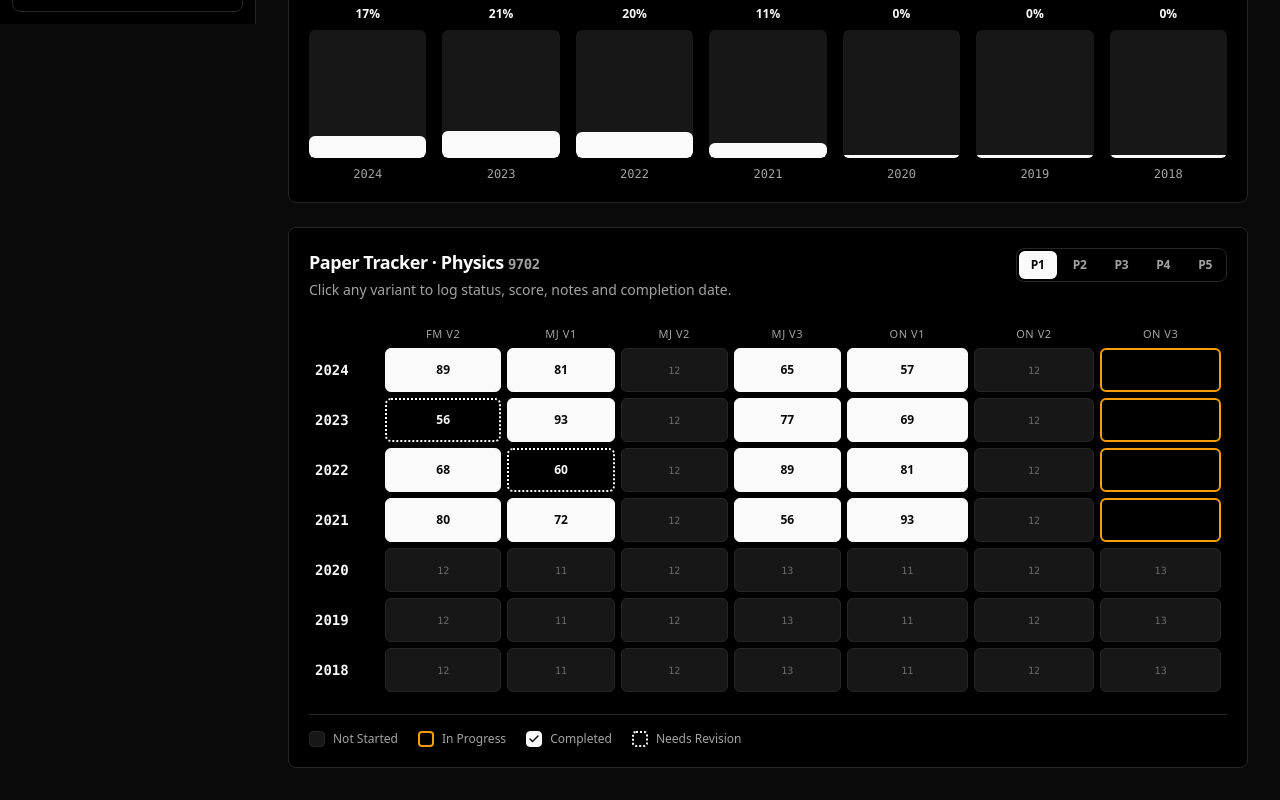
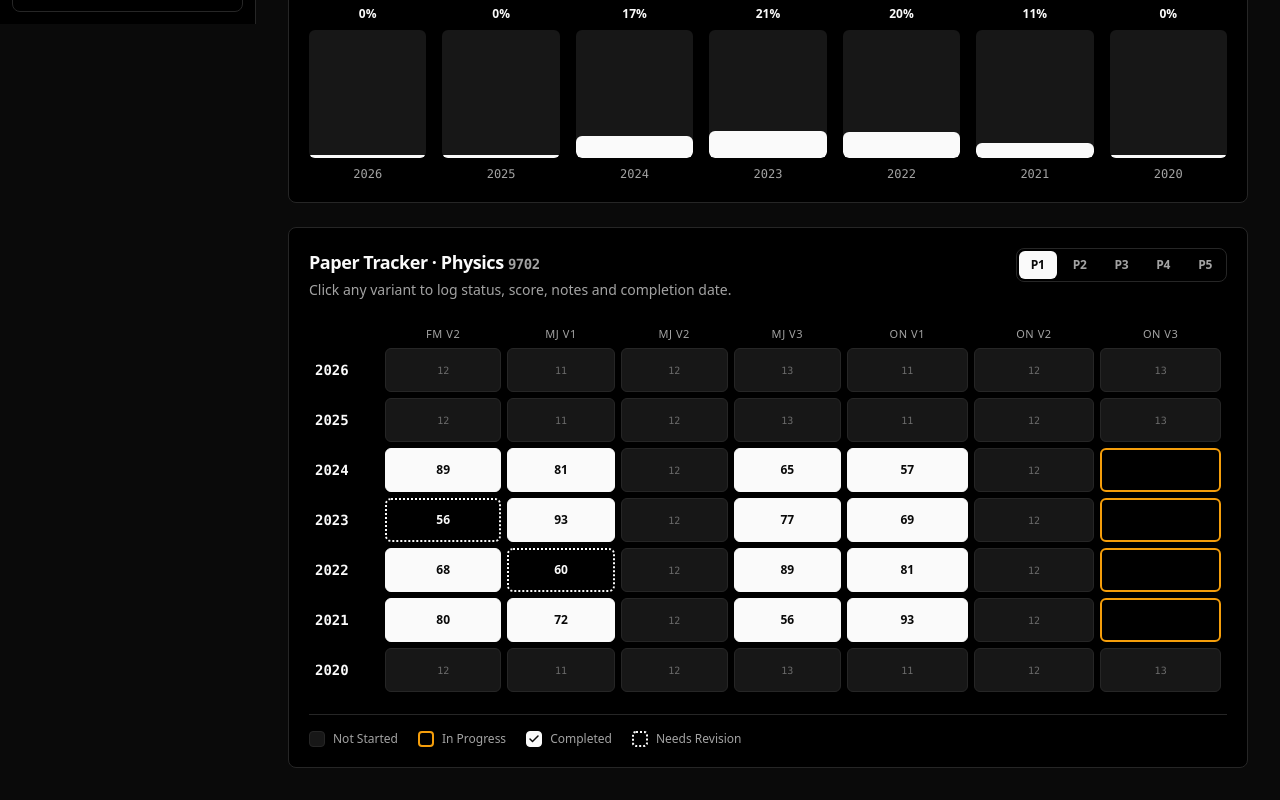
Before and after one commit to gkvarun/paperpulse, a React (Vite) app: page / in a window 1280 px wide. Shown: the part 776-1576 px from the top of the page. Built offline with nearby package versions, Linux system fonts and the light colour scheme; a web font is replaced by a local one.

Commit message:
Extend topical year filters through 2026 back to 2012

```diff
--- a/src/data/subjects.ts
+++ b/src/data/subjects.ts
@@ -24,8 +24,8 @@ export const SERIES: { code: SeriesCode; label: string; short: string }[] = [
   { code: "w", label: "Oct/Nov", short: "ON" },
 ];
 
-export const YEARS = Array.from({ length: 10 }, (_, i) => 2024 - i);
-export const TRACKER_YEARS = Array.from({ length: 7 }, (_, i) => 2024 - i);
+export const YEARS = Array.from({ length: 15 }, (_, i) => 2026 - i);
+export const TRACKER_YEARS = Array.from({ length: 7 }, (_, i) => 2026 - i);
 
 /** Feb/March only publishes variant 2; June and November publish 1–3. */
 export const variantsFor = (series: SeriesCode) => (series === "m" ? [2] : [1, 2, 3]);
```
